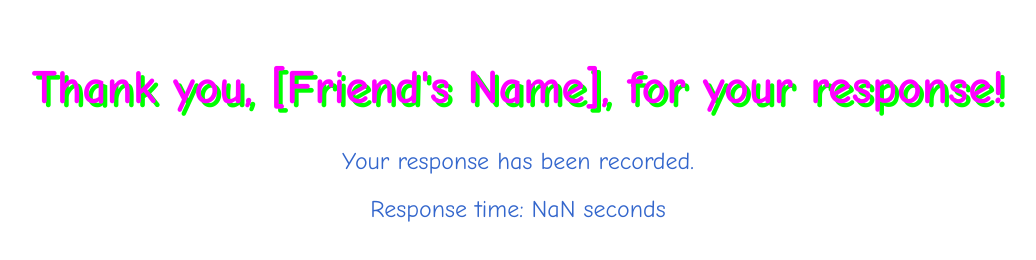
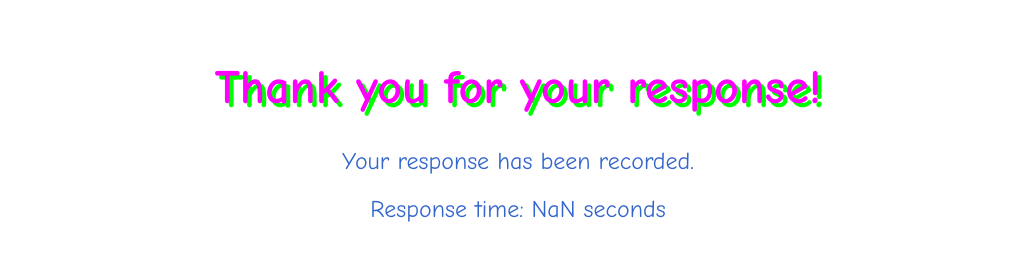
Before and after one commit to raisinets2/groomsm, a plain HTML site: page response.html in a window 1280 px wide. Shown: the whole page, without its empty margins (122-1158 px from the left). Drawn offline with Linux system fonts and the light colour scheme.

Commit message:
Update response.html

```diff
--- a/response.html
+++ b/response.html
@@ -5,7 +5,7 @@
     <link rel="stylesheet" type="text/css" href="styles.css">
 </head>
 <body>
-    <h1>Thank you, [Friend's Name], for your response!</h1>
+    <h1>Thank you for your response!</h1>
     <p>Your response has been recorded.</p>
 
     <script>
```
